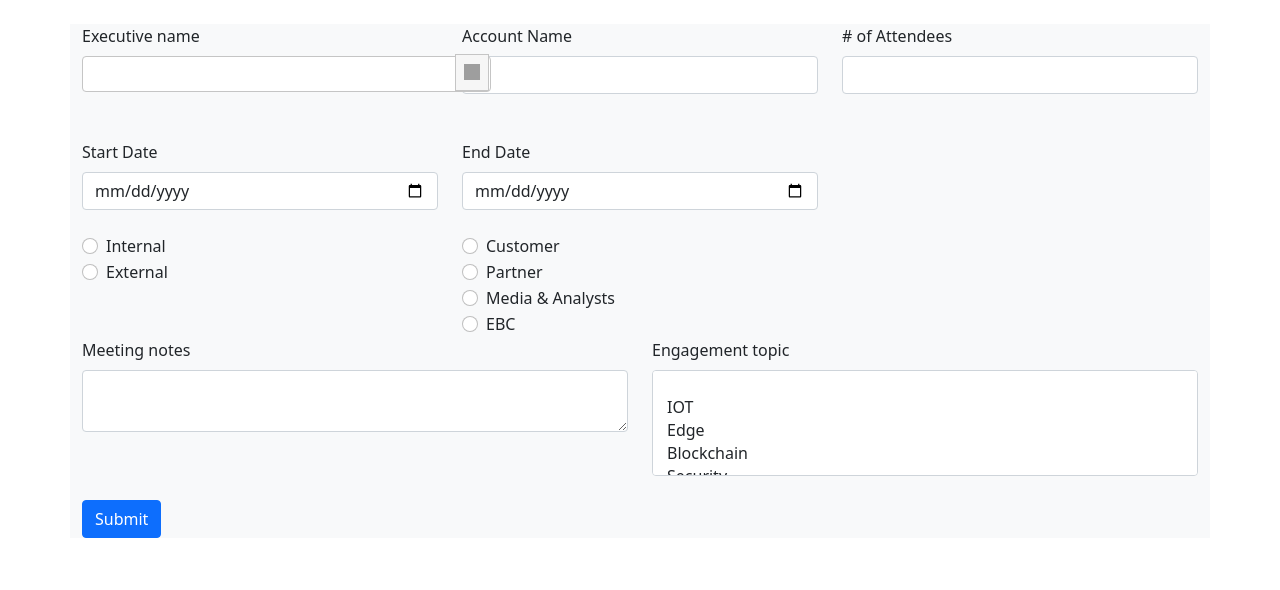
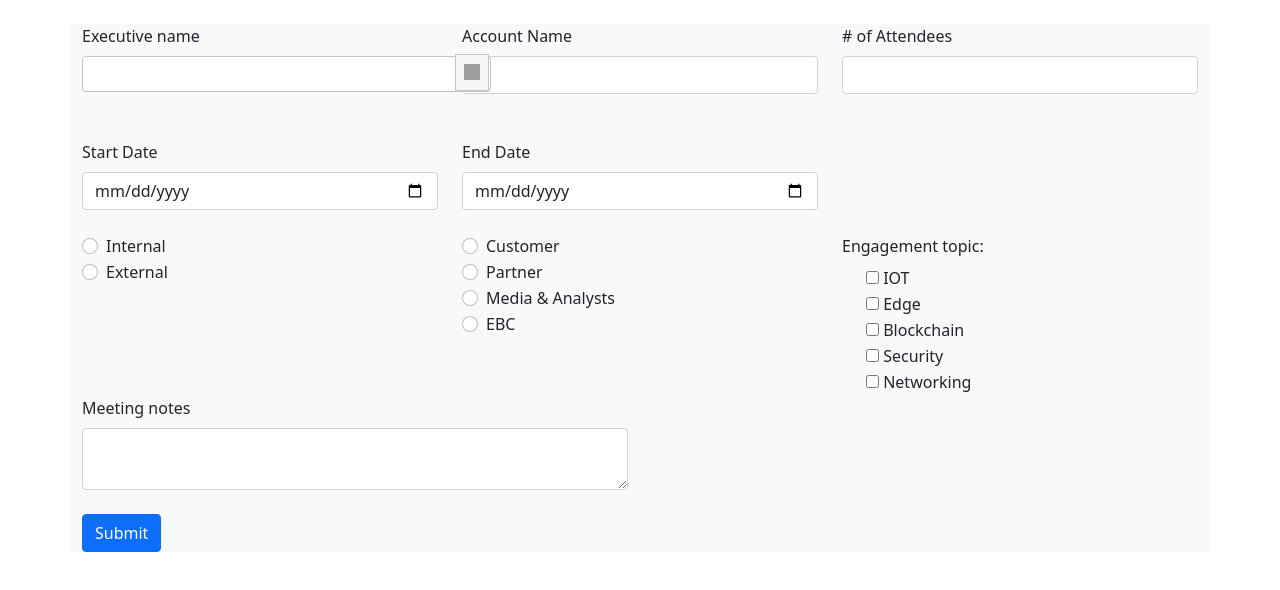
Before and after one commit to Hsingh2096/DSA-UI, a plain HTML site: page UI_V23.html in a window 1280 px wide. Drawn offline with nearby package versions, Linux system fonts and the light colour scheme; grey boxes are pictures that could not be loaded.

Commit message:
Update UI_V23.html

```diff
--- a/UI_V23.html
+++ b/UI_V23.html
@@ -639,22 +639,53 @@
                             </label>
                     </div>
                 </div>
+                <div class="col-md-4 mt-4">
+                    <label for="engagementtopic" class="form-label"> Engagement topic:   </label>
+                    <div class="form-check">
+                        <input type="checkbox" type="radio" name="t_types" id="t_types1"
+                            value="IOT">
+                        <label class="form-check-label" for="t_types1">
+                            IOT
+                        </label>
+                    </div>
+                    <div class="form-check">
+                        <input type="checkbox" type="radio" name="t_types" id="t_types2"
+                            value="Edge">
+                        <label class="form-check-label" for="t_types2">
+                            Edge
+                        </label>
+                    </div>
+                    <div class="form-check">
+                        <input type="checkbox" type="radio" name="t_types" id="t_types3"
+                            value="Blockchain">
+                        <label class="form-check-label" for="t_types3">
+                            Blockchain
+                        </label>
+                    </div>
+
+                    <div class="form-check">
+                        <input type="checkbox" type="radio" name="t_types" id="t_types4" value="Security" multiple="">
+                            <label class="form-check-label" for="t_types4">
+                                Security
+                            </label>
+                    </div>
+
+                    <div class="form-check">
+                        <input type="checkbox" type="radio" name="t_types" id="t_types4" value="Networking" multiple="">
+                            <label class="form-check-label" for="t_types4">
+                                Networking
+                            </label>
+                    </div>
+                </div>
+
+
+
+
                 <div class="col-md-6">
                     <label for="meetingnotes" class="form-label">Meeting notes </label>
                     <textarea required class="form-control" id="meetingnotes"></textarea>
                 </div>
-                <div class="col-md-6">
-                    <label for="engagementtopic" class="form-label">Engagement topic </label>
-                    <select multiple="true" required class="select form-control" id="engagementtopic">
-                        <option value=""></option>
-                        <option value="IOT">IOT</option>
-                        <option value="Edge">Edge</option>
-                        <option value="Blockchain">Blockchain</option>
-                        <option value="Security">Security</option>
-                        <option value="Networking">Networking</option>
-                    </select>
-                    <input type="hidden" name="tmpEngTopic" id="tmpEngTopic">
-                </div>
+
 
                 <!--        <div class="col-md-4">-->
                 <!--            <label for="data" class="form-label"> </label>-->
```
